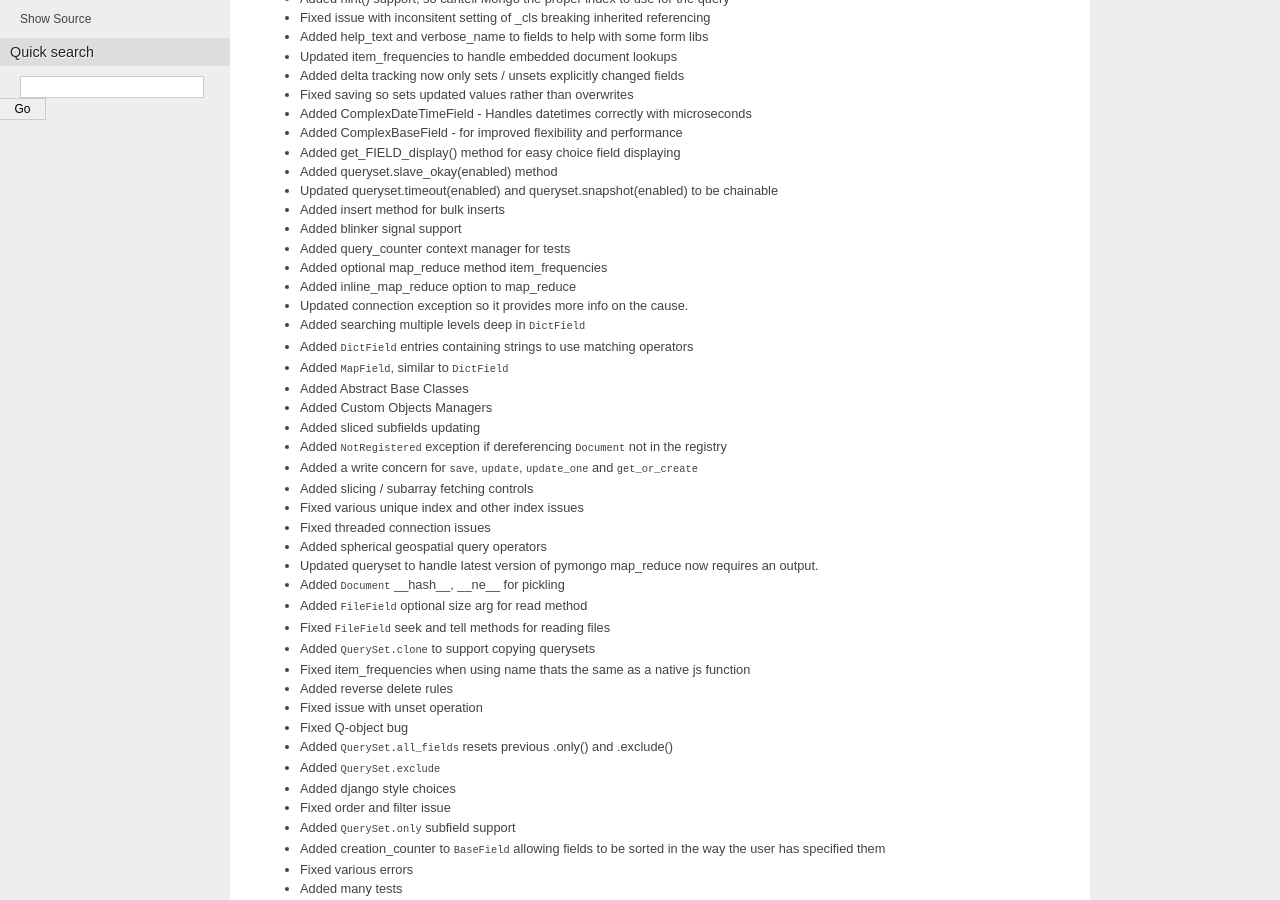
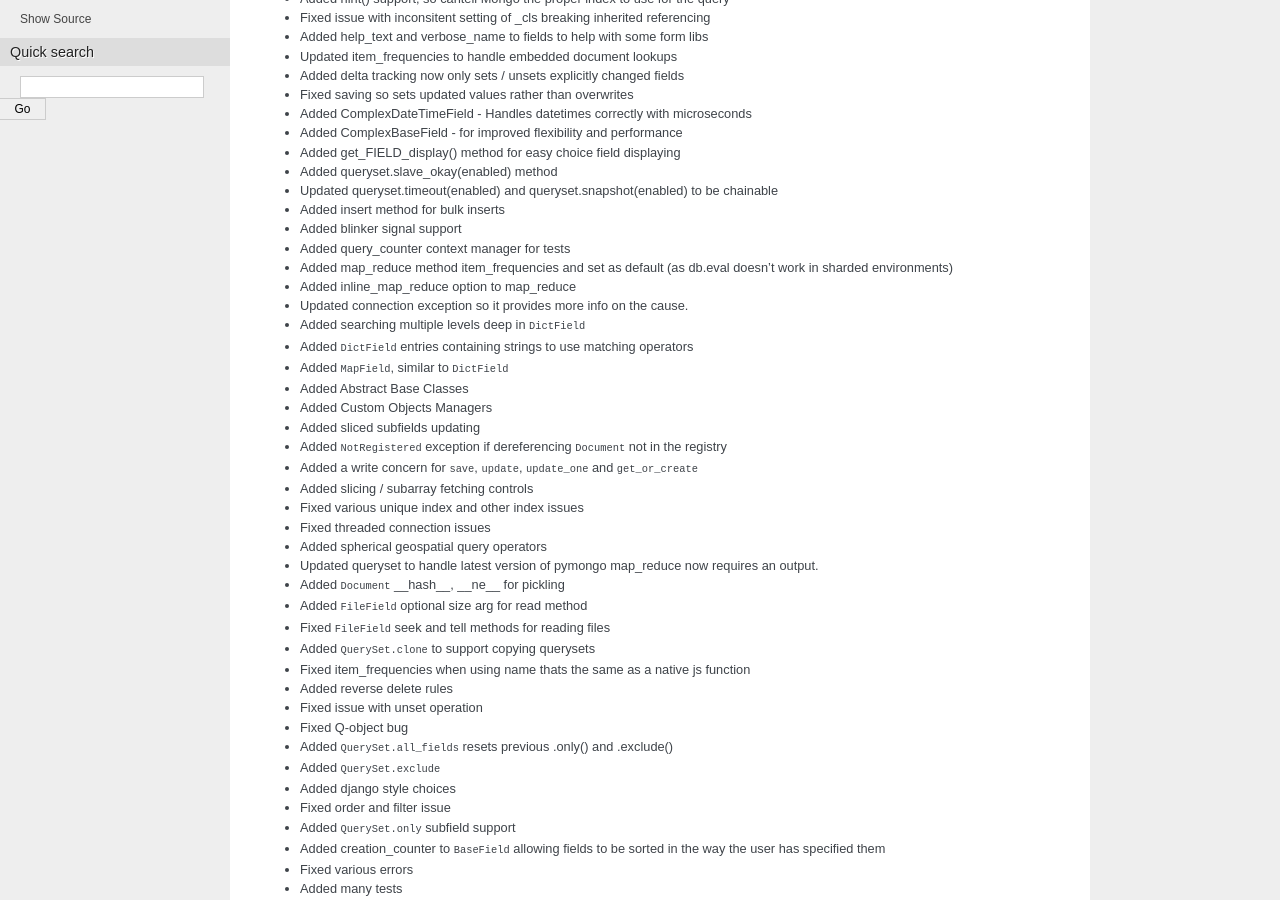
Before and after one commit to MongoEngine/mongoengine, a Sphinx documentation site: the page built from docs/changelog.rst, in a window 1280 px wide and 900 px high, scrolled down 388 px. Built offline with Sphinx 7.4.7, drawn with Linux system fonts in a browser that asks for light colours; pages that are not in the unit, such as notebooks, are missing from menus.

Commit message:
Updated changelog

```diff
--- a/docs/changelog.rst
+++ b/docs/changelog.rst
@@ -30,7 +30,7 @@ Changes in dev
 - Added insert method for bulk inserts
 - Added blinker signal support
 - Added query_counter context manager for tests
-- Added optional map_reduce method item_frequencies
+- Added map_reduce method item_frequencies and set as default (as db.eval doesn't work in sharded environments)
 - Added inline_map_reduce option to map_reduce
 - Updated connection exception so it provides more info on the cause.
 - Added searching multiple levels deep in ``DictField``
```
